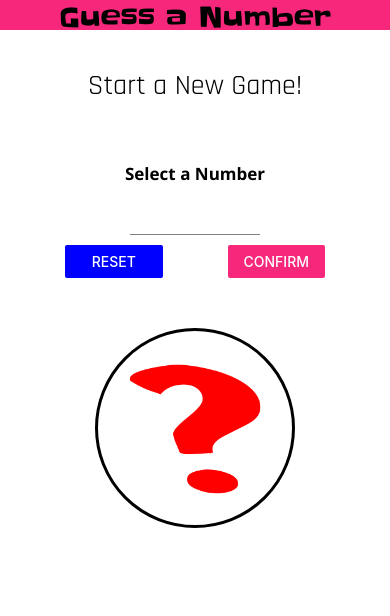
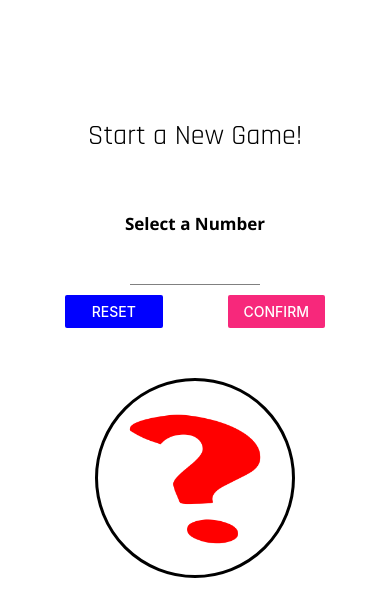
Before and after one commit to Hunter71a/react-native-GuessNumber, a React Native app: screen / in a window 390 px wide. Shown: the top 616 px of the page. Built offline with nearby package versions, Linux system fonts and the light colour scheme.

Commit message:
Add platform specific styles

```diff
--- a/App.js
+++ b/App.js
@@ -1,5 +1,5 @@
 import React, { useState } from 'react';
-import { StyleSheet, Text, View, ShadowPropTypesIOS } from 'react-native';
+import { StyleSheet, Text, View, SafeAreaView } from 'react-native';
 import * as Font from 'expo-font';
 import { AppLoading } from 'expo';
 
@@ -68,10 +68,11 @@ export default function App() {
   }
 
   return (
-    <View style={styles.screen}>
+    <SafeAreaView style={styles.screen}>
+
       <Header title="Guess a Number" />
       {content}
-    </View>
+    </SafeAreaView>
   );
 }
 
--- a/components/Header.js
+++ b/components/Header.js
@@ -1,29 +1,49 @@
 import React from 'react';
-import {View, Text, StyleSheet, Dimensions} from 'react-native';
+import { View, Text, StyleSheet, Dimensions, Platform } from 'react-native';
 
 import Colors from '../constants/colors';
 import TitleText from '../components/TitleText';
 
 const Header = props => {
-    return(
-        <View style={styles.header}>
-            <TitleText>{props.title}</TitleText>
+    return (
+        <View style={{
+            ...styles.headerBase,
+            ...Platform.select({
+                ios: styles.headerIOS,
+                android: styles.headerAndroid
+            })
+        }}>
+            <TitleText style={styles.title}>{props.title}</TitleText>
         </View>
 
     );
 };
 
 const styles = StyleSheet.create({
-    header: {
+    headerBase: {
         width: '100%',
-        height: Dimensions.get('window').height < 600 ?  90 : 30,
+        height: Dimensions.get('window').height < 600 ? 70 : 80,
 
-        paddingTop: Dimensions.get('window').height < 600 ? 30 : 5,
+        paddingTop: Dimensions.get('window').height < 600 ? 30 : 20,
         // backgroundColor: '#f7287b',  maintain previous colors for reference
         // backgroundColor: '#b9f0f0',  maintain previous colors for reference
-        backgroundColor: Colors.primary,
+        // backgroundColor: Platform.OS === "android" ?  Colors.primary : 'white',
+        // borderBottomColor: Platform.OS === "ios" ? '#ccc' : 'transparent',
+        // borderBottomWidth: Platform.OS === "ios" ? 1 : 0,
         alignItems: 'center',
         justifyContent: 'center'
+    },
+
+    headerAndroid: {
+        backgroundColor: Colors.primary,
+    },
+    headerIOS: {
+        backgroundColor: 'white',
+        borderBottomColor: '#ccc',
+        borderBottomWidth: 1,
+    },
+    title: {
+        color: Platform.OS === 'ios' ? Colors.primary : 'white',
     }
 });
 
--- /dev/null
+++ b/components/MainButton.android.js
@@ -0,0 +1,46 @@
+import React from 'react';
+import { View, Text, StyleSheet, TouchableOpacity, ColorPropType, TouchableNativeFeedback, Platform } from 'react-native';
+import { Colors } from 'react-native/Libraries/NewAppScreen';
+
+import ColorSheet from '../constants/colors';
+
+const MainButton = props => {
+  let ButtonComponent = TouchableOpacity;
+
+  if (Platform.Version >= 21) {
+    ButtonComponent = TouchableNativeFeedback;
+  }
+
+
+  return (
+    <View style={styles.buttonContainer}>
+      <ButtonComponent activeOpacity={0.4} onPress={props.onPress}>
+        <View style={styles.button}>
+          <Text style={styles.buttonText}>{props.children}</Text>
+        </View>
+      </ButtonComponent>
+    </View>
+  );
+};
+
+const styles = StyleSheet.create({
+  button: {
+    backgroundColor: ColorSheet.primary,
+    paddingVertical: 12,
+    paddingHorizontal: 30,
+    borderRadius: 25,
+  },
+  buttonContainer: {
+    borderRadius: 25,
+    overflow: 'hidden'
+
+  },
+  buttonText: {
+    color: 'white',
+    fontFamily: 'tomorrow',
+    fontSize: 18,
+  },
+
+});
+
+export default MainButton;
--- a/screens/GameOverScreen.js
+++ b/screens/GameOverScreen.js
@@ -1,10 +1,10 @@
 import React, {useState, useEffect} from 'react';
-import { View, Text, StyleSheet, Button, Image, Dimensions, ScrollView } from 'react-native';
+import { View, Text, StyleSheet, Button, Image, Dimensions, ScrollView, SafeAreaView } from 'react-native';
 
 import BodyText from '../components/BodyText';
 import Colors from '../constants/colors';
 import DefaultStyles from '../constants/default-styles';
-import MainButton from '../components/MainButton';
+import MainButton from '../components/MainButton.android';
 import TitleText from '../components/TitleText';
 
 const GameOverScreen = props => {
--- a/screens/GameScreen.js
+++ b/screens/GameScreen.js
@@ -5,8 +5,9 @@ import { Ionicons } from '@expo/vector-icons';
 import BodyText from '../components/BodyText';
 import Card from '../components/Card';
 import DefaultStyles from '../constants/default-styles';
-import MainButton from '../components/MainButton';
+import MainButton from '../components/MainButton.android';
 import NumberContainer from '../components/NumberContainer';
+import {ScreenOrientation} from 'expo';
 
 
 const generateRandomBetween = (min, max, exclude) => {
@@ -28,7 +29,7 @@ const renderListItem = (listLength, itemData) => (
 );
 
 const GameScreen = props => {
-
+ //   ScreenOrientation.lockAsync(ScreenOrientation.OrientationLock.PORTRAIT);
 
     const initialGuess = generateRandomBetween(1, 100, props.userChoice);
     const [currentGuess, setCurrentGuess] = useState(initialGuess);
@@ -211,6 +212,7 @@ const styles = StyleSheet.create({
     listContainerBig: {
         flex: 1,
         width: '80%',
+        minHeight: 32,
         //maxHeight: '30%'
     },
     listItem: {
--- a/screens/StartGameScreen.js
+++ b/screens/StartGameScreen.js
@@ -6,7 +6,7 @@ import Card from '../components/Card'
 import Colors from '../constants/colors';
 import ImageFrame from '../components/ImageFrame'
 import Input from '../components/Input';
-import MainButton from '../components/MainButton';
+import MainButton from '../components/MainButton.android';
 import NumberContainer from '../components/NumberContainer';
 import TitleText from '../components/TitleText';
 
@@ -52,7 +52,7 @@ const StartGameScreen = props => {
 
     useEffect(() => {
         const updateLayout = () => {
-            setButtonWidth(Dimensions.get('window'.width / 4))
+            setButtonWidth(Dimensions.get('window').width / 4);
         };
         Dimensions.addEventListener('change', updateLayout);
         return () => {
```
Also changed, not shown: components/MainButton.ios.js (renamed from components/MainButton.js, +7 -7 lines).
